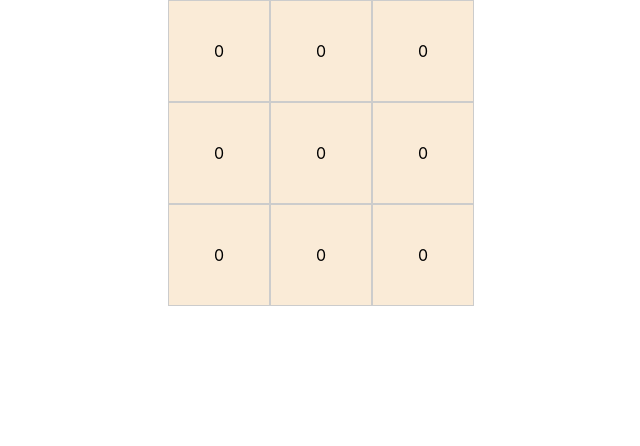
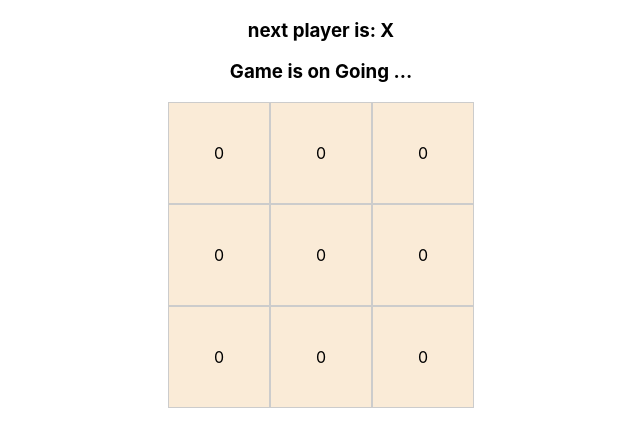
Before and after one commit to carsonGoGoGo/react_tic_tac_toe, a React (Create React App) app: page / in a window 1280 px wide. Shown: the top 446 px of the page, without its empty margins (319-959 px from the left). Built offline with nearby package versions, Linux system fonts and the light colour scheme.

Commit message:
add game status check

```diff
--- a/src/App.tsx
+++ b/src/App.tsx
@@ -9,14 +9,16 @@ interface IAppProps {
 interface IAppState {
     board: string[];
     nextSymbol: string;
+    gameStatus: string;
 }
 
 class App extends React.Component<IAppProps, IAppState> {
     constructor(props: any) {
         super(props);
         this.state = {
+            gameStatus: "on Going ...",
             board: new Array(9).fill('0'),
-            nextSymbol: 'X',
+            nextSymbol: 'X'
         }
     }
 
@@ -35,6 +37,10 @@ class App extends React.Component<IAppProps, IAppState> {
         });
     };
 
+    // checkWinner = ():boolean=>{
+    //
+    // };
+
     flipCurrentSymbol = (symbol: string): string => {
         return symbol === 'O' ? 'X' : 'O';
     };
@@ -49,6 +55,8 @@ class App extends React.Component<IAppProps, IAppState> {
     render() {
         return (
             <div className="App">
+                <h3>next player is: {this.state.nextSymbol}</h3>
+                <h3>Game is {this.state.gameStatus}  </h3>
                 <Board onClick={this.handleClick} array={this.state.board}/>
             </div>
         )
```
